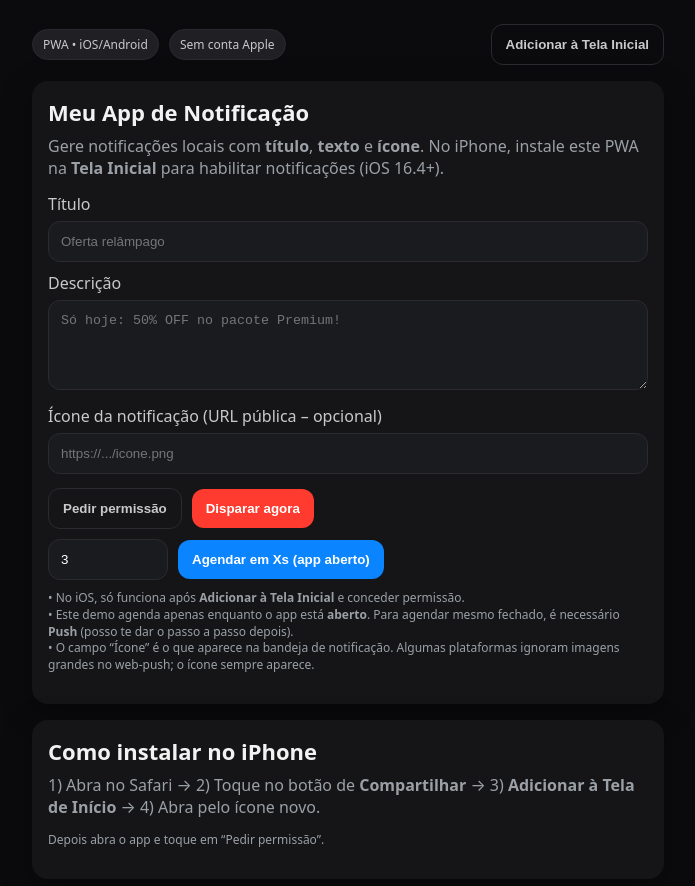
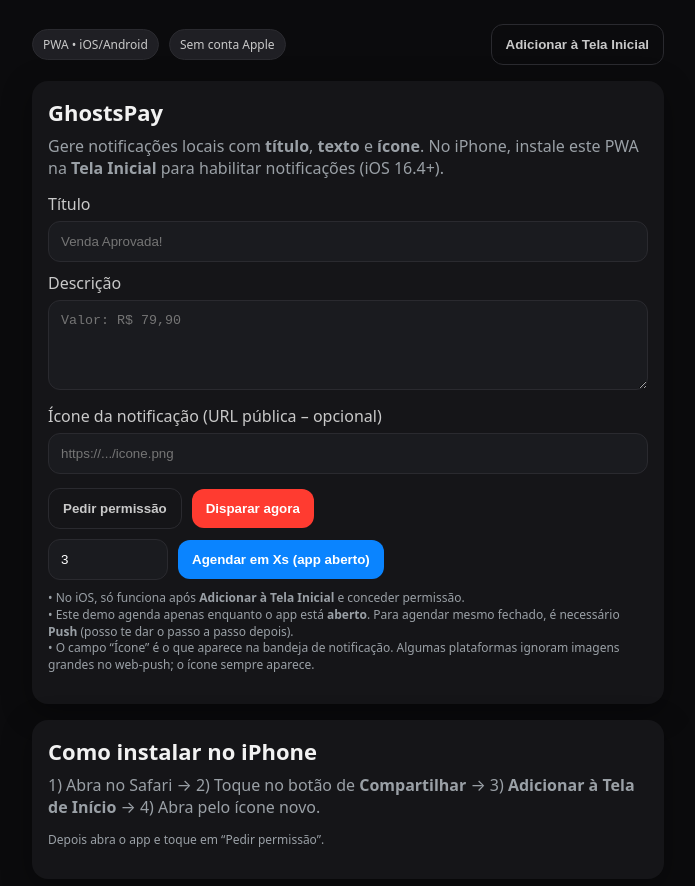
Before and after one commit to henriiqsantzz/notify, a plain HTML site: page index.html in a window 1280 px wide. Shown: the whole page, without its empty margins (292-987 px from the left). Drawn offline with Linux system fonts and the light colour scheme.

Commit message:
Update index.html

```diff
--- a/index.html
+++ b/index.html
@@ -3,10 +3,10 @@
 <head>
   <meta charset="utf-8">
   <meta name="viewport" content="width=device-width,initial-scale=1">
-  <title>Meu App de Notificação</title>
+  <title>GhostsPay</title>
   <meta name="theme-color" content="#111111">
   <link rel="manifest" href="manifest.webmanifest">
-  <link rel="apple-touch-icon" href="icons/icon-192.png">
+  <link rel="apple-touch-icon" href="icons/images.png">
   <style>
     :root{--bg:#0b0b0d;--fg:#f2f2f2;--muted:#9aa0a6;--card:#151518;--primary:#0a84ff;--accent:#ff3b30}
     *{box-sizing:border-box} body{margin:0;background:var(--bg);color:var(--fg);font-family:ui-sans-serif,system-ui,-apple-system,Segoe UI,Roboto}
@@ -36,14 +36,14 @@
     </div>
 
     <div class="card" style="margin-bottom:16px">
-      <h1>Meu App de Notificação</h1>
+      <h1>GhostsPay</h1>
       <p>Gere notificações locais com <b>título</b>, <b>texto</b> e <b>ícone</b>. No iPhone, instale este PWA na <b>Tela Inicial</b> para habilitar notificações (iOS 16.4+).</p>
 
       <label>Título</label>
-      <input id="titleInput" placeholder="Oferta relâmpago">
+      <input id="titleInput" placeholder="Venda Aprovada!">
 
       <label>Descrição</label>
-      <textarea id="bodyInput" placeholder="Só hoje: 50% OFF no pacote Premium!"></textarea>
+      <textarea id="bodyInput" placeholder="Valor: R$ 79,90"></textarea>
 
       <label>Ícone da notificação (URL pública – opcional)</label>
       <input id="iconInput" placeholder="https://.../icone.png">
```
